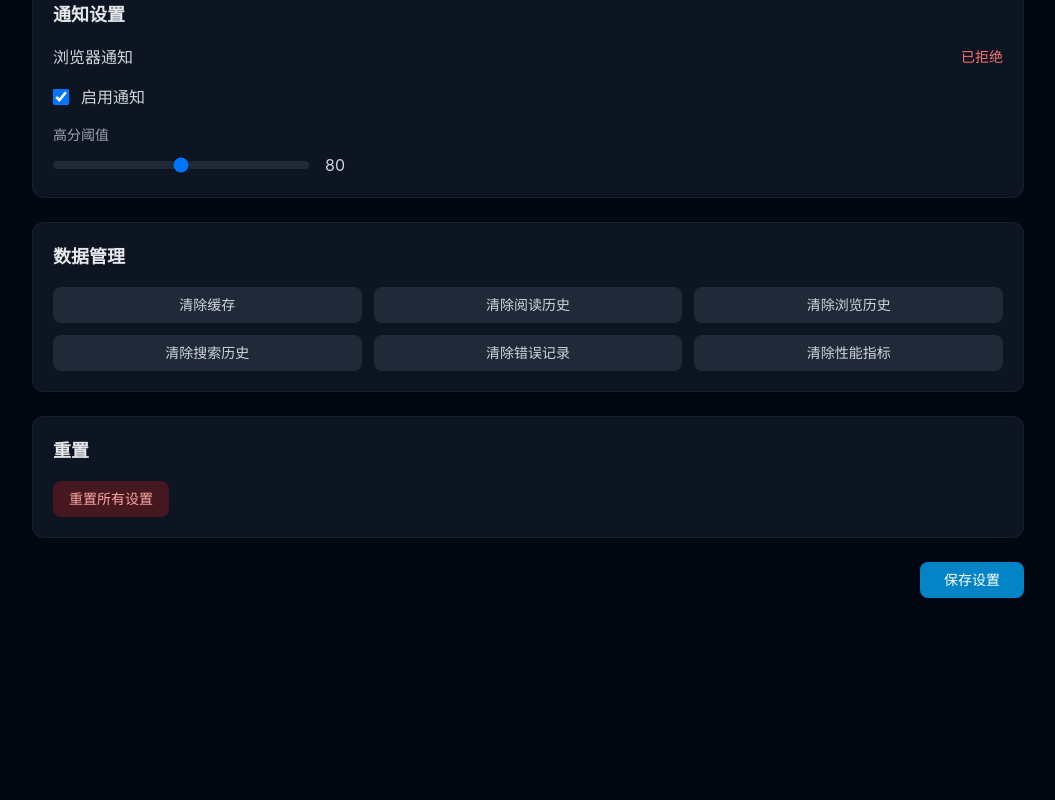
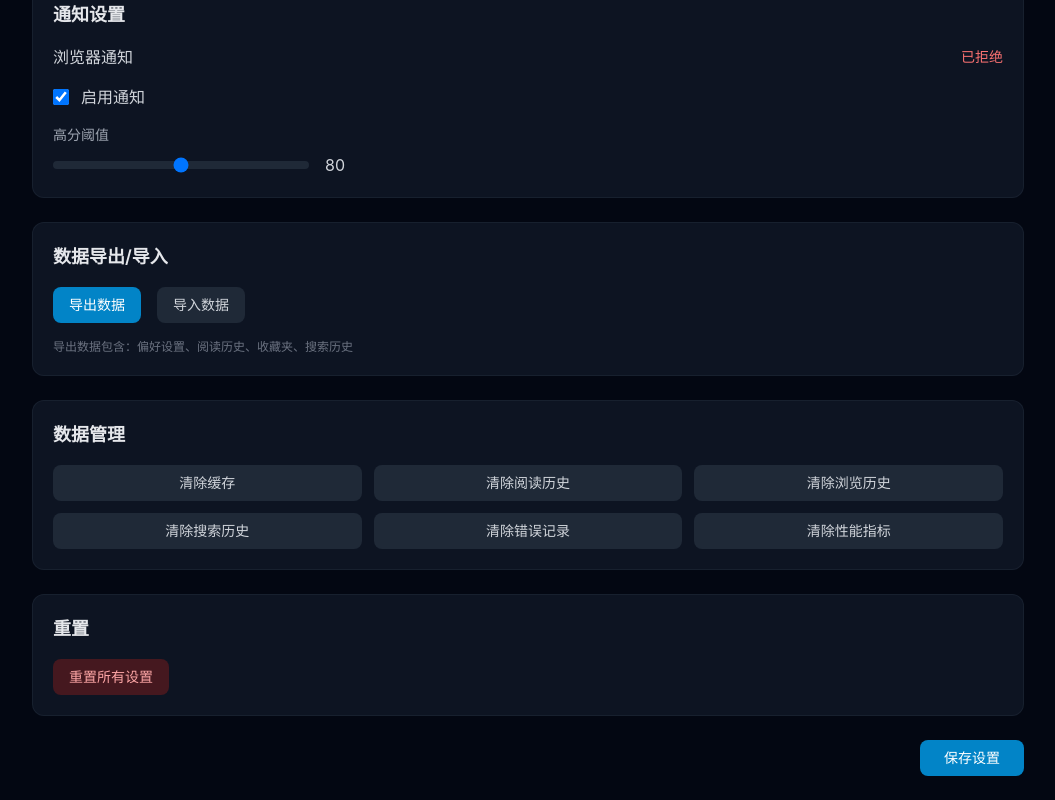
Before and after one commit to guanyibei1314/frontier-radar, a React (Vite) app in the folder web/: page /settings in a window 1280 px wide. Shown: the part 1069-1869 px from the top of the page, without its empty margins (112-1167 px from the left). Before the commit the page ends 1691 px from the top, so only its background shows below. Built offline with nearby package versions, Linux system fonts and the light colour scheme.

Commit message:
feat: export/import settings, notification config

```diff
--- a/web/src/pages/Settings.tsx
+++ b/web/src/pages/Settings.tsx
@@ -1,4 +1,4 @@
-import { useState, useEffect } from 'react'
+import { useState, useEffect, useRef } from 'react'
 import type { Domain, ItemType } from '../types'
 import { DOMAIN_LABELS, TYPE_LABELS } from '../types'
 import { getPreferences, savePreferences, resetPreferences } from '../lib/preferences'
@@ -9,12 +9,15 @@ import { clearSearchHistory } from '../lib/search'
 import { clearErrors } from '../lib/errors'
 import { clearMetrics } from '../lib/performance'
 import { getNotificationConfig, saveNotificationConfig, resetNotificationConfig, requestNotificationPermission } from '../lib/notifications'
+import { downloadExport, importData } from '../lib/export'
 
 export default function Settings() {
   const [prefs, setPrefs] = useState(getPreferences())
   const [notifConfig, setNotifConfig] = useState(getNotificationConfig())
   const [saved, setSaved] = useState(false)
   const [notifPermission, setNotifPermission] = useState<string>('default')
+  const [importStatus, setImportStatus] = useState<string | null>(null)
+  const fileInputRef = useRef<HTMLInputElement>(null)
 
   useEffect(() => {
     setPrefs(getPreferences())
@@ -73,6 +76,34 @@ export default function Settings() {
   const handleRequestPermission = async () => {
     const granted = await requestNotificationPermission()
     setNotifPermission(granted ? 'granted' : 'denied')
+  }
+
+  const handleExport = () => {
+    downloadExport()
+  }
+
+  const handleImport = async (e: React.ChangeEvent<HTMLInputElement>) => {
+    const file = e.target.files?.[0]
+    if (!file) return
+
+    setImportStatus('导入中...')
+    const success = await importData(file)
+
+    if (success) {
+      setImportStatus('导入成功！')
+      // Reload preferences
+      setPrefs(getPreferences())
+      setNotifConfig(getNotificationConfig())
+    } else {
+      setImportStatus('导入失败，请检查文件格式')
+    }
+
+    // Clear file input
+    if (fileInputRef.current) {
+      fileInputRef.current.value = ''
+    }
+
+    setTimeout(() => setImportStatus(null), 3000)
   }
 
   const allDomains: Domain[] = ['ai', 'embodied', 'drone']
@@ -262,6 +293,48 @@ export default function Settings() {
           </div>
         </div>
 
+        {/* Export/Import */}
+        <div className="card">
+          <h3 className="text-lg font-semibold text-gray-200 mb-4">数据导出/导入</h3>
+          <div className="space-y-4">
+            <div className="flex flex-wrap gap-4">
+              <button
+                onClick={handleExport}
+                className="px-4 py-2 rounded-lg text-sm bg-primary-600 text-white hover:bg-primary-700 transition-colors"
+              >
+                导出数据
+              </button>
+              <div>
+                <input
+                  type="file"
+                  ref={fileInputRef}
+                  onChange={handleImport}
+                  accept=".json"
+                  className="hidden"
+                  id="import-file"
+                />
+                <label
+                  htmlFor="import-file"
+                  className="px-4 py-2 rounded-lg text-sm bg-gray-800 text-gray-300 hover:bg-gray-700 transition-colors cursor-pointer inline-block"
+                >
+                  导入数据
+                </label>
+              </div>
+            </div>
+            {importStatus && (
+              <p className={`text-sm ${
+                importStatus.includes('成功') ? 'text-emerald-400' :
+                importStatus.includes('失败') ? 'text-red-400' : 'text-gray-400'
+              }`}>
+                {importStatus}
+              </p>
+            )}
+            <p className="text-xs text-gray-500">
+              导出数据包含：偏好设置、阅读历史、收藏夹、搜索历史
+            </p>
+          </div>
+        </div>
+
         {/* Data Management */}
         <div className="card">
           <h3 className="text-lg font-semibold text-gray-200 mb-4">数据管理</h3>
```
